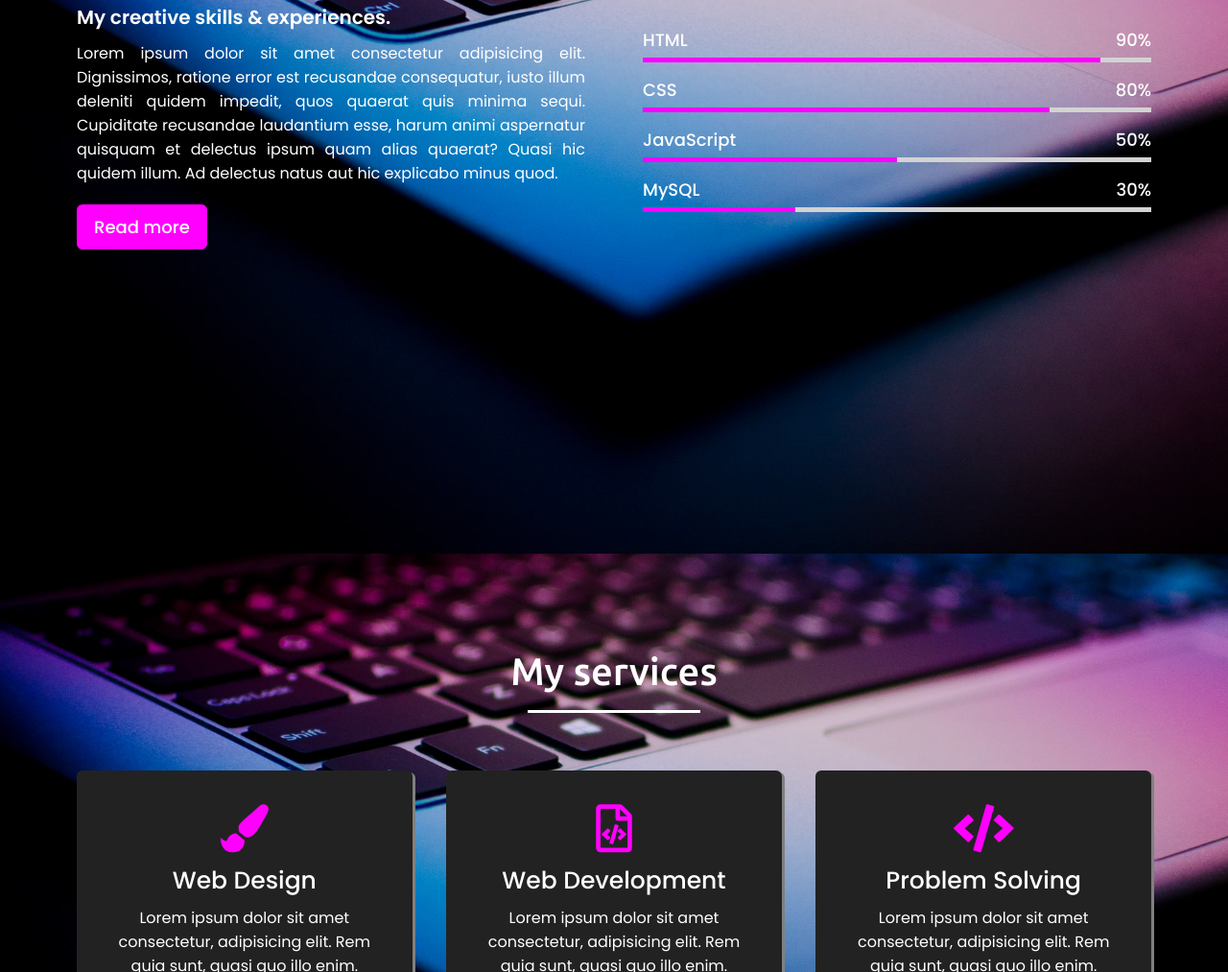
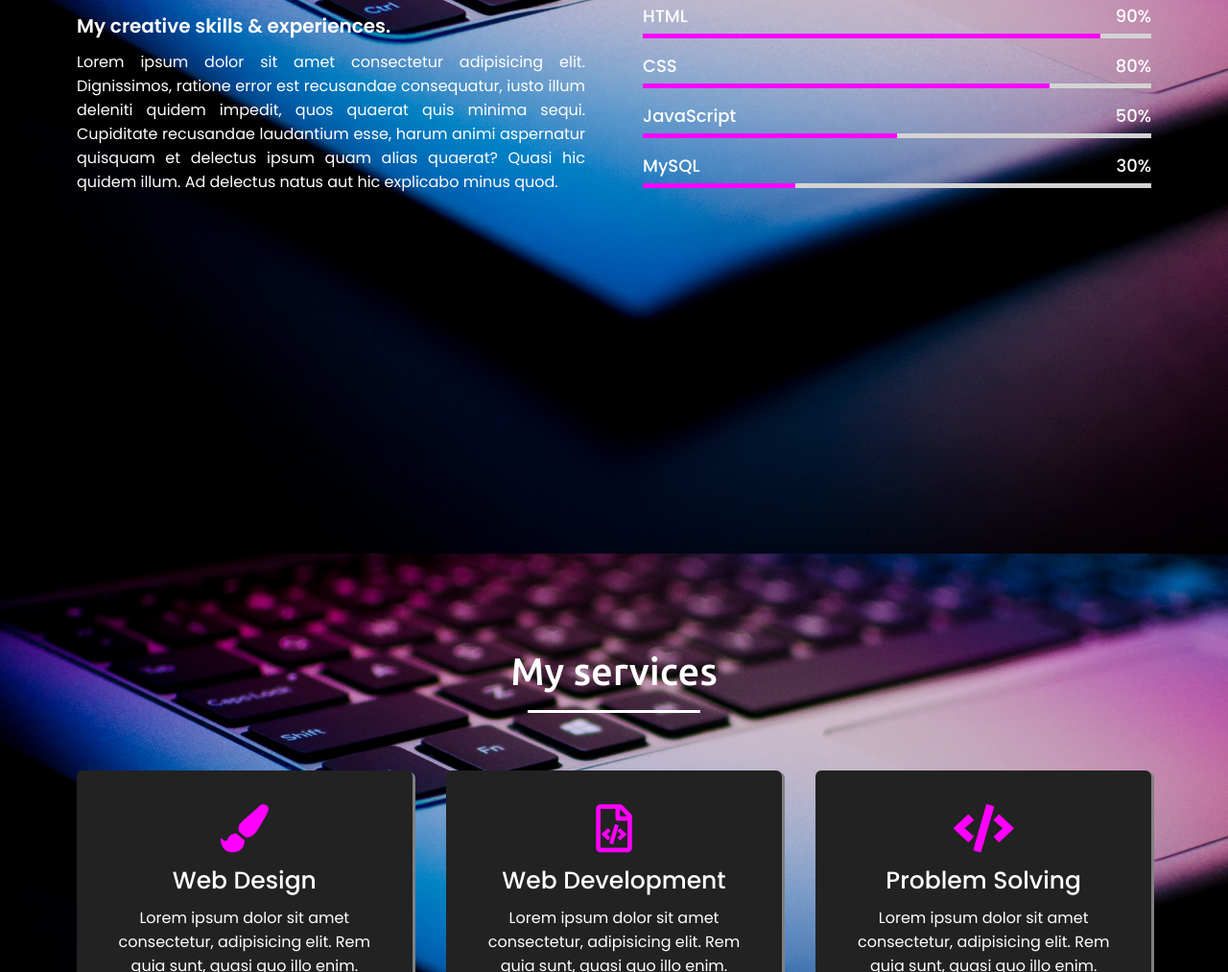
Before and after one commit to Tanmoy41/Final-Portfolio, a plain HTML site: page index.html in a window 1280 px wide. Shown: the part 1756-2769 px from the top of the page at 96% size. Drawn offline with nearby package versions, Linux system fonts and the light colour scheme.

Commit message:
Button removed

```diff
--- a/index.html
+++ b/index.html
@@ -74,7 +74,6 @@
                 <div class="column left">
                     <div class="text">My creative skills & experiences.</div>
                     <p>Lorem ipsum dolor sit amet consectetur adipisicing elit. Dignissimos, ratione error est recusandae consequatur, iusto illum deleniti quidem impedit, quos quaerat quis minima sequi. Cupiditate recusandae laudantium esse, harum animi aspernatur quisquam et delectus ipsum quam alias quaerat? Quasi hic quidem illum. Ad delectus natus aut hic explicabo minus quod.</p>
-                    <a href="#">Read more</a>
                 </div>
                 <div class="column right">
                     <div class="bars">
```
